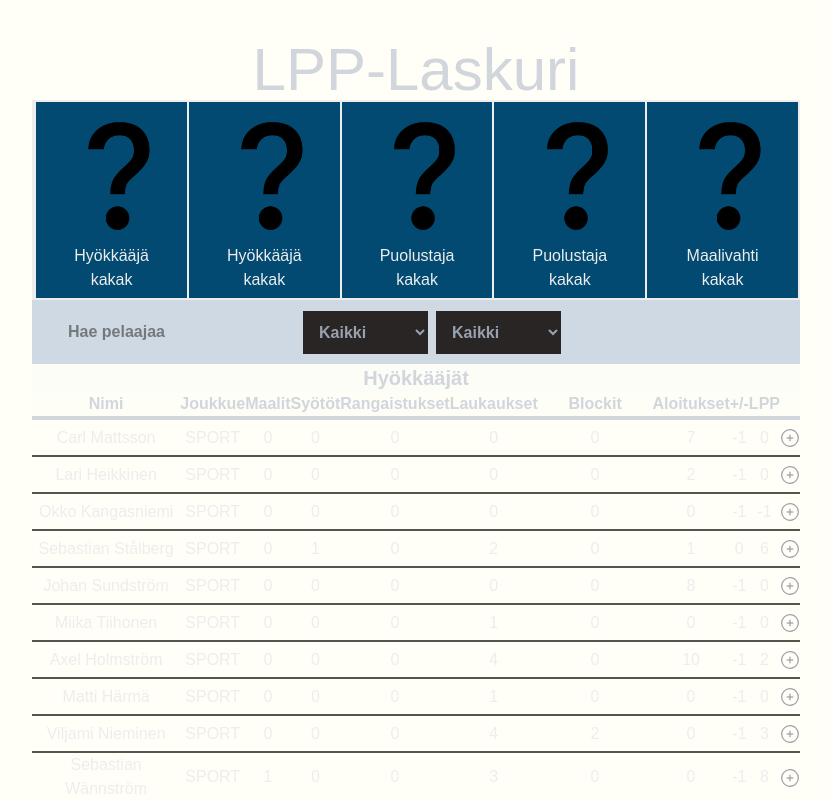
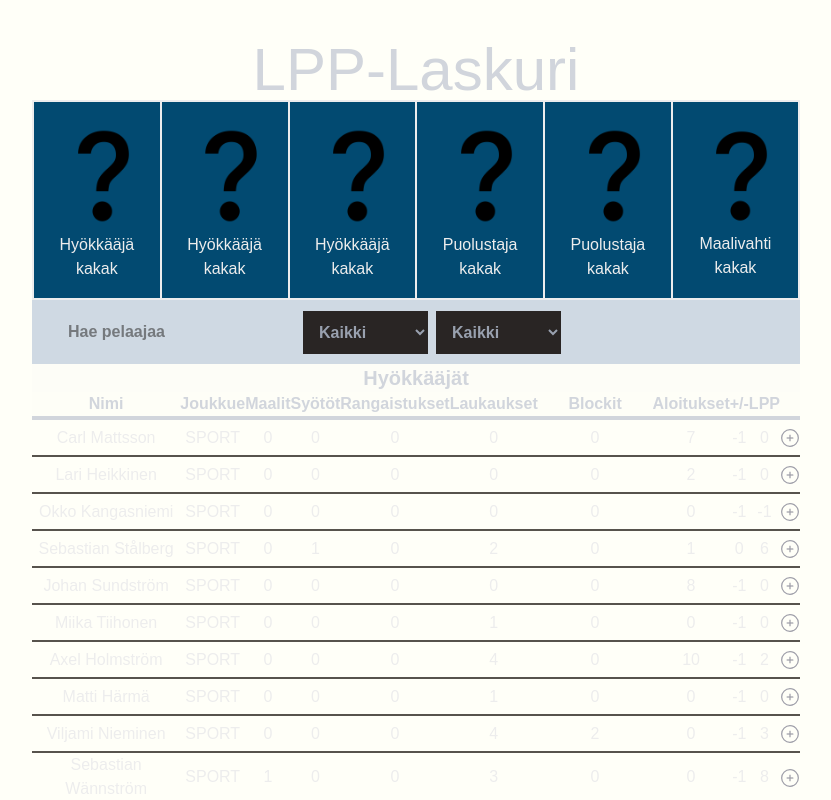
Before and after one commit to jamizan/liigaporssi2.0, a Next.js app in the folder liiga/: page / in a window 1280 px wide. Shown: the top 800 px of the page, without its empty margins (224-1055 px from the left). Built offline with nearby package versions, Linux system fonts and the light colour scheme.

Commit message:
Working image update system on one selected table image

```diff
--- a/liiga/src/app/components/ContentTable.jsx
+++ b/liiga/src/app/components/ContentTable.jsx
@@ -81,7 +81,7 @@ export function TeamSelect(team) {
   }
 }
 
-export default function ContentTable() {
+export default function ContentTable({setImageSrc}) {
   const [players, setPlayers] = useState([]);
 
   useEffect(() => {
@@ -89,6 +89,13 @@ export default function ContentTable() {
     .then((res) => res.json())
     .then((data) => setPlayers(data));
   }, []);
+
+  const handleClick = () => {
+    console.log('klasdj');
+
+    setImageSrc(ilves);
+
+  };
 
   return (
 
@@ -129,7 +136,8 @@ export default function ContentTable() {
                 <button
                   title="Valitse"
                   className="group cursor-pointer outline-none hover:rotate-90 duration-300"
-                  onClick={() => SelectedTable(player, player.team.split(':')[1].toUpperCase())}
+                  onClick={() => handleClick()}
+                  id="selectPlayer"
                 >
                   <svg
                     xmlns="http://www.w3.org/2000/svg"
--- a/liiga/src/app/components/DefaultDisplay.jsx
+++ b/liiga/src/app/components/DefaultDisplay.jsx
@@ -8,8 +8,8 @@ export default function DefaultDisplay({position, team, info}){
     return(
         <>
 
-        <div className="text-center ml-[10%]" id = 'playerImage'>
-            <Image src={team} alt="react" width={140} height={100} />
+        <div className="text-center ml-[10%]">
+            <Image id="playerImage" src={team} alt="react" width={140} height={100} />
         </div>
         <div id="player-name">
             {position}
--- a/liiga/src/app/components/SelectedTable.jsx
+++ b/liiga/src/app/components/SelectedTable.jsx
@@ -19,16 +19,15 @@ import tps from "@/app/logos/tps.png"
 import question from "@/app/logos/question.png"
 import { useState } from "react";
 
-export default function SelectedTable(player, team){
-
-    console.log(team);
-
+export default function SelectedTable({imageSrc}){
 
     return(
         <table className="text-center h-full p-px">
             <tbody>
                 <tr>
                     <td className="border-2 h-full" id="player-1">
+                        <DefaultDisplay position={'Hyökkääjä'} team={imageSrc}/>
+
                     </td>
                     <td className="border-2 h-full">
                         <DefaultDisplay position={'Hyökkääjä'} team={question}/>
--- a/liiga/src/app/page.tsx
+++ b/liiga/src/app/page.tsx
@@ -3,9 +3,15 @@
 import ToolBar from './components/ToolBar.jsx';
 import ContentTable from '@/app/components/ContentTable.jsx';
 import SelectedTable from '@/app/components/SelectedTable.jsx'
+import { useState } from 'react';
+
+
+import question from "@/app/logos/question.png"
 
 
 export default function Home() {
+
+  const [imageSrc, setImageSrc] = useState(question);
 
   return (
 
@@ -14,13 +20,13 @@ export default function Home() {
       <h1 className="text-gray-300 text-6xl text-center mt-10">LPP-Laskuri</h1>
     </div>
     <div className='flex flex-col justify-center w-[60%] h-[200px] ml-[20%] bg-sky-900'>
-      <SelectedTable />
+      <SelectedTable imageSrc={imageSrc}/>
     </div>
     <div className='w-full flex flex-col justify-center ml-[20%]' id='toolBar'>
       {ToolBar()}
     </div>
     <table id='content-table' className='table-auto w-[60%] ml-[20%] border-spacing-2'>
-      <ContentTable />
+      <ContentTable setImageSrc={setImageSrc}/>
     </table>
     </>
   );
```
